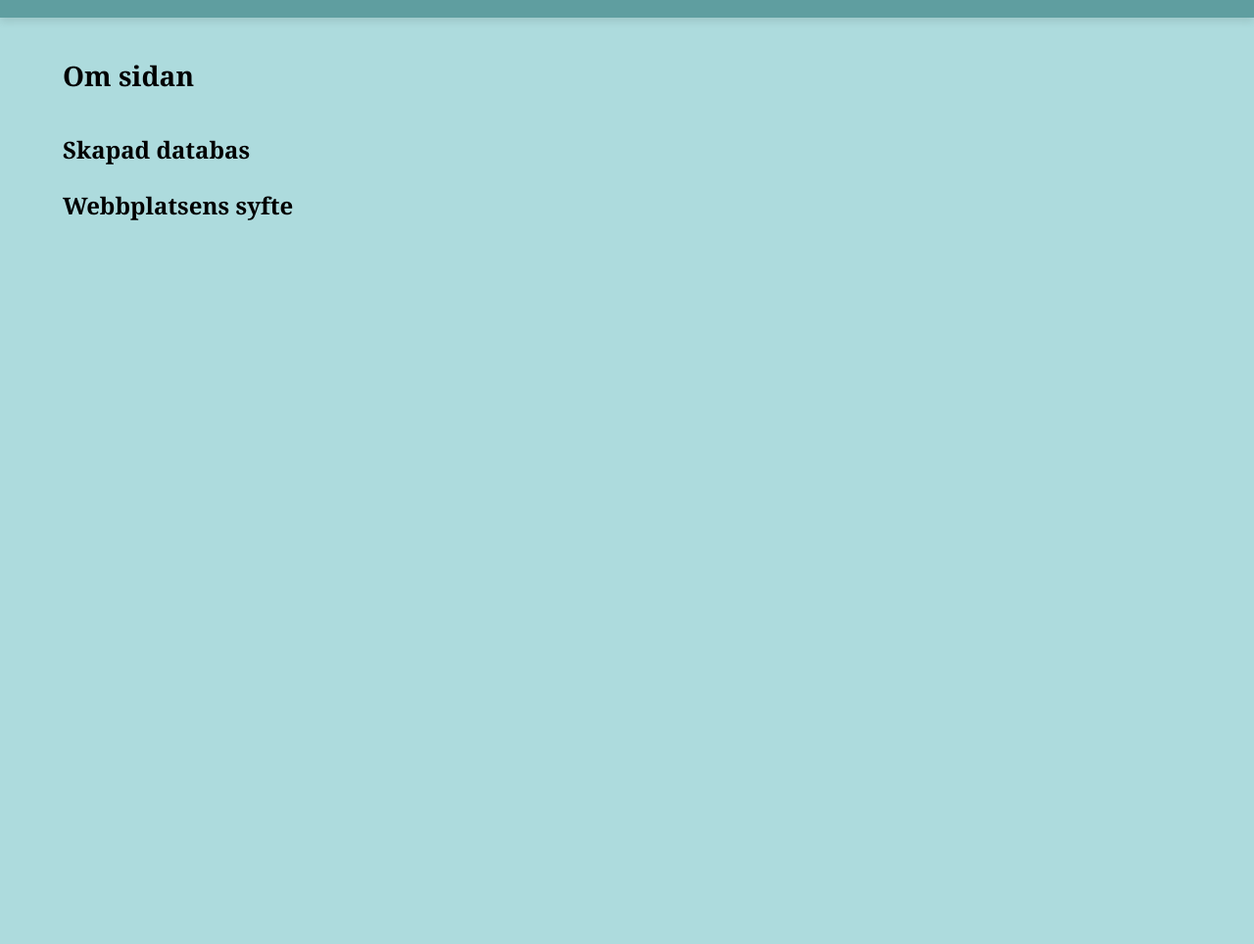
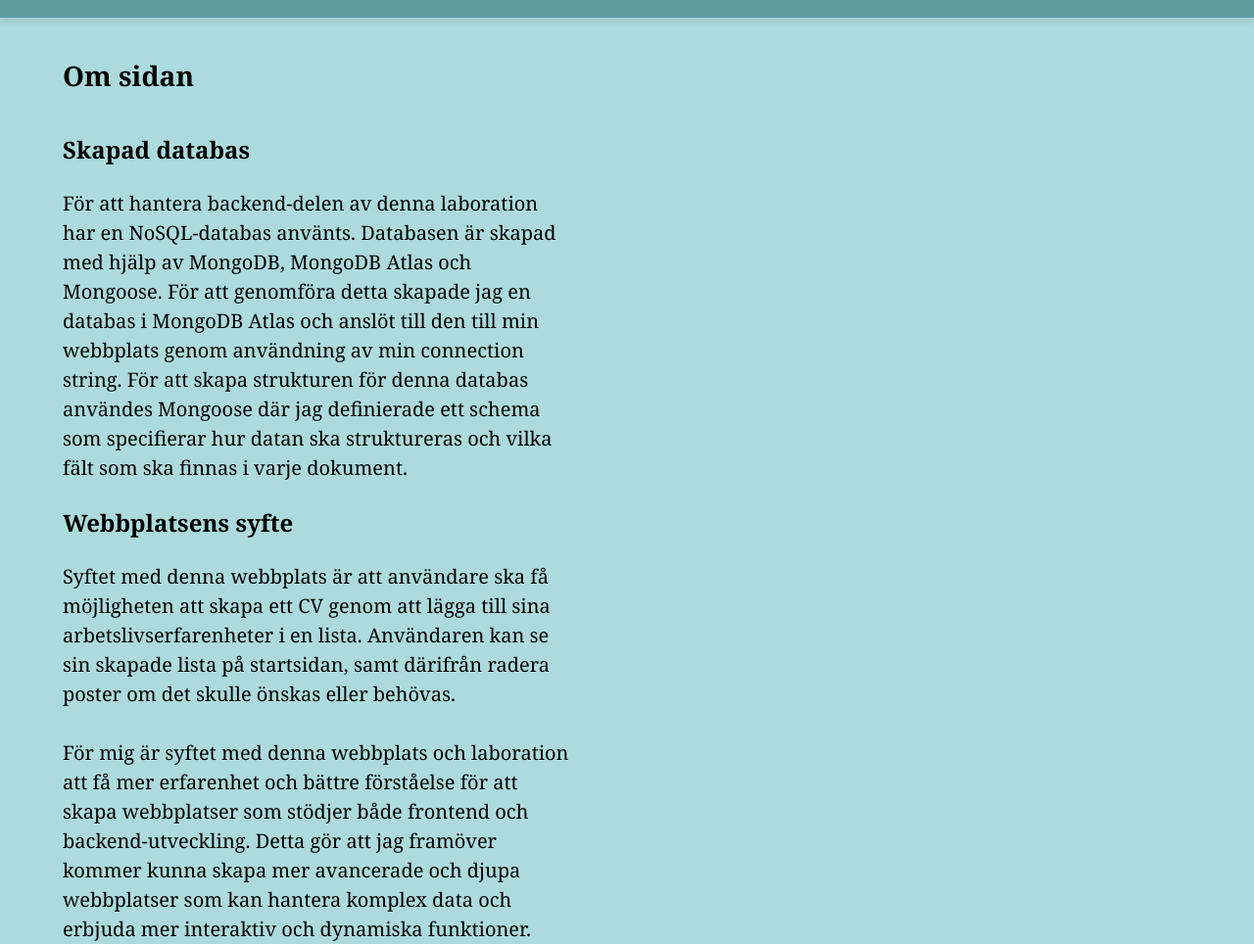
Before and after one commit to alvastern/laboration-3-frontend, a website built with Vite: page about.html in a window 1280 px wide. Shown: the part 127-1091 px from the top of the page at 98% size. Before the commit the page ends 800 px from the top, so only its background shows below. Built offline with nearby package versions, Linux system fonts and the light colour scheme.

Commit message:
Lade till text för webbplatsens syfte och för hur databasen är skapad.

```diff
--- a/about.html
+++ b/about.html
@@ -24,12 +24,27 @@
 
             <article>
                 <h3 class="rubrik-text">Skapad databas</h3>
-                <p class="text"></p>
+                <p class="text">För att hantera backend-delen av denna laboration har en NoSQL-databas
+                  använts. Databasen är skapad med hjälp av MongoDB, MongoDB Atlas och Mongoose. För
+                  att genomföra detta skapade jag en databas i MongoDB Atlas och anslöt till den till
+                  min webbplats genom användning av min connection string. För att skapa strukturen
+                  för denna databas användes Mongoose där jag definierade ett schema som specifierar
+                  hur datan ska struktureras och vilka fält som ska finnas i varje dokument.
+                </p>
             </article>
 
             <article>
                 <h3 class="rubrik-text">Webbplatsens syfte</h3>
-                <p class="text"></p>
+                <p class="text">Syftet med denna webbplats är att användare ska få möjligheten
+                  att skapa ett CV genom att lägga till sina arbetslivserfarenheter i en lista.
+                  Användaren kan se sin skapade lista på startsidan, samt därifrån radera poster om
+                  det skulle önskas eller behövas.<br>
+                  <br>
+                  För mig är syftet med denna webbplats och laboration att få mer erfarenhet och bättre
+                  förståelse för att skapa webbplatser som stödjer både frontend och backend-utveckling.
+                  Detta gör att jag framöver kommer kunna skapa mer avancerade och djupa webbplatser som
+                  kan hantera komplex data och erbjuda mer interaktiv och dynamiska funktioner.
+                </p>
             </article>
         </section>
     </main>
--- a/src/js/main.js
+++ b/src/js/main.js
@@ -45,7 +45,6 @@ document.addEventListener("click", async (e) => {
             await fetch(`${APIURL}/${id}`, {
                 method: "DELETE"
             });
-
             loadWorkExperience();
         } catch (error) {
             alert("Kunde inte radera posten")
```
Also changed, not shown: index.html (+1 -1 lines).
